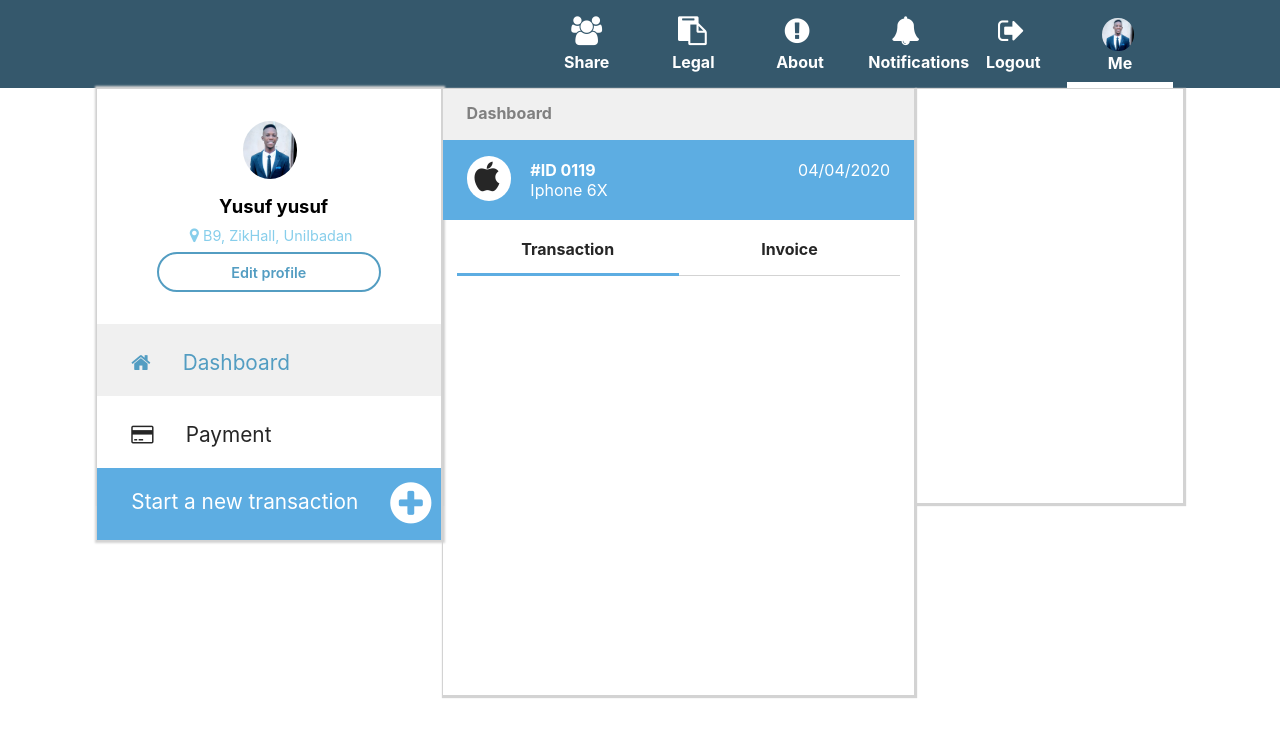
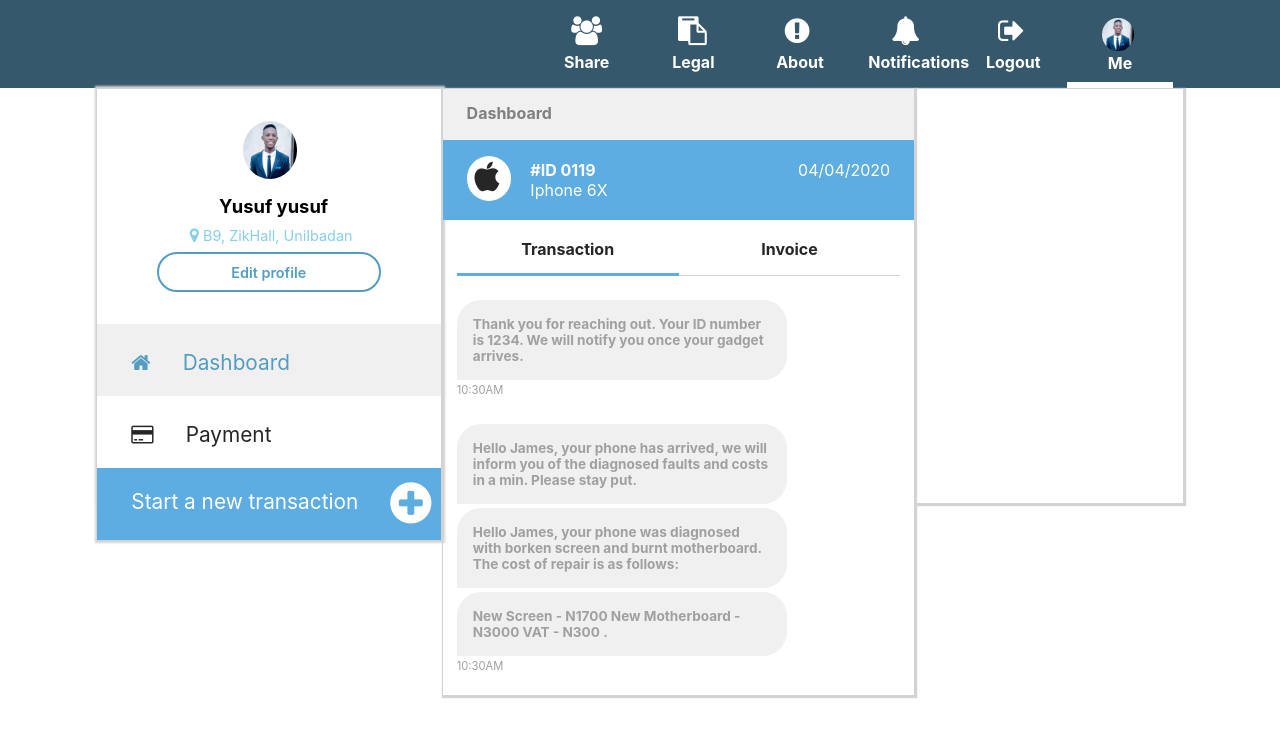
Before and after one commit to omoniyi22/Technicon, a React (Create React App) app: page / in a window 1280 px wide. Shown: the top 736 px of the page. Built offline with nearby package versions, Linux system fonts and the light colour scheme; a web font is replaced by a local one.

Commit message:
transaction and chat section chats

```diff
--- a/src/components/page-content/user-transaction-and-chat/user-transaction-and-chat.js
+++ b/src/components/page-content/user-transaction-and-chat/user-transaction-and-chat.js
@@ -13,9 +13,47 @@ export const UserTransactionAndChat = () => {
       <UserChatNavWrapper>
         <UserChatNav />
       </UserChatNavWrapper>
+      <br/>
+      <Chat chattext="Thank you for reaching out. Your ID number is 1234. We will notify you once your gadget arrives." timedelivered={<p>10:30AM</p>} />
+      <Chat chattext="Hello James, your phone has arrived, we will inform you of the diagnosed faults and costs in a min. Please stay put." timedelivered="" />
+      <Chat chattext="Hello James, your phone was diagnosed with borken screen and burnt motherboard. The cost of repair is as follows:" timedelivered="" />
+      <Chat chattext="New Screen - N1700
+      New Motherboard - N3000
+      VAT - N300 ." timedelivered={<p>10:30AM</p>} />
     </>
   );
 };
+const Chat = ({chattext, timedelivered})=>{
+    return(
+        <>
+         <ChatWrapper>
+            <ChatMessageWrapper>
+                <ChatBody chat={chattext} />
+            </ChatMessageWrapper>
+            <TimeWrapper marginLeft smallFont colorGrey noPaddingTop className="time">
+                <Time time={timedelivered} />
+            </TimeWrapper>
+         </ChatWrapper>
+        </>
+    )
+}
+const ChatWrapper =styled.div`
+`;
+const ChatBody = ({ chat }) => {
+  return <div>{chat}</div>;
+};
+const ChatMessageWrapper = styled.div`
+  max-height: 15rem;
+  border-radius: 1.5rem 1.5rem 1.5rem 0rem;
+  background: rgb(240, 240, 240);
+  font-weight: bold;
+  margin: 0.9% 0% 0.5% 3%;
+  padding: 1rem;
+  font-size: 0.85rem;
+  color: rgb(160, 160, 160);
+  max-width: 70%;
+//   border: 1px solid purple;
+`;
 
 const UserChatNav = () => {
   return (
@@ -50,10 +88,8 @@ const UserChatNavWrapper = styled.div`
   }
   .transaction {
     width: 48.5%;
-    // border: 1px solid gold;
   }
   .invoice {
-    // border: 1px solid yellow;
     width: 48.5%;
   }
 `;
@@ -70,10 +106,27 @@ const UserDevice = () => {
           <div>Iphone 6X</div>
         </div>
       </div>
-      <div className="time">04/04/2020</div>
+      <TimeWrapper className="time">
+        <Time time="04/04/2020" />
+      </TimeWrapper>
     </>
   );
 };
+const Time = ({ time }) => {
+  return <>{time}</>;
+};
+const TimeWrapper = styled.div`
+  padding-top: ${prop=> prop.noPaddingTop? "0rem":"1%"};
+  color: ${prop=>(prop.colorGrey?"rgb(160, 160, 160);":"white")};
+  font-size: ${prop=>prop.smallFont?"0.7rem": ""};
+  margin-left: ${prop=>prop.marginLeft?"3%": ""};
+//   border: 1px solid red;
+//now we target a paragraph than we are going to include in the rendered prop, so that margin is given if Time has p, which means that the returned chat will have a margin-bottom if it has time attached to it.
+  p{
+    //   border: 1px solid blue;
+      margin-bottom: 1.7rem;
+    }
+`;
 const UserDeviceWrapper = styled.div`
   display: flex;
   justify-content: space-between;
@@ -105,11 +158,6 @@ const UserDeviceWrapper = styled.div`
       font-weight: bold;
     }
   }
-  .time {
-    // border: 1px solid green;
-    padding-top: 1%;
-    color: white;
-  }
 `;
 
 const UserTransactionAndChatWrapper = styled.div`
```
